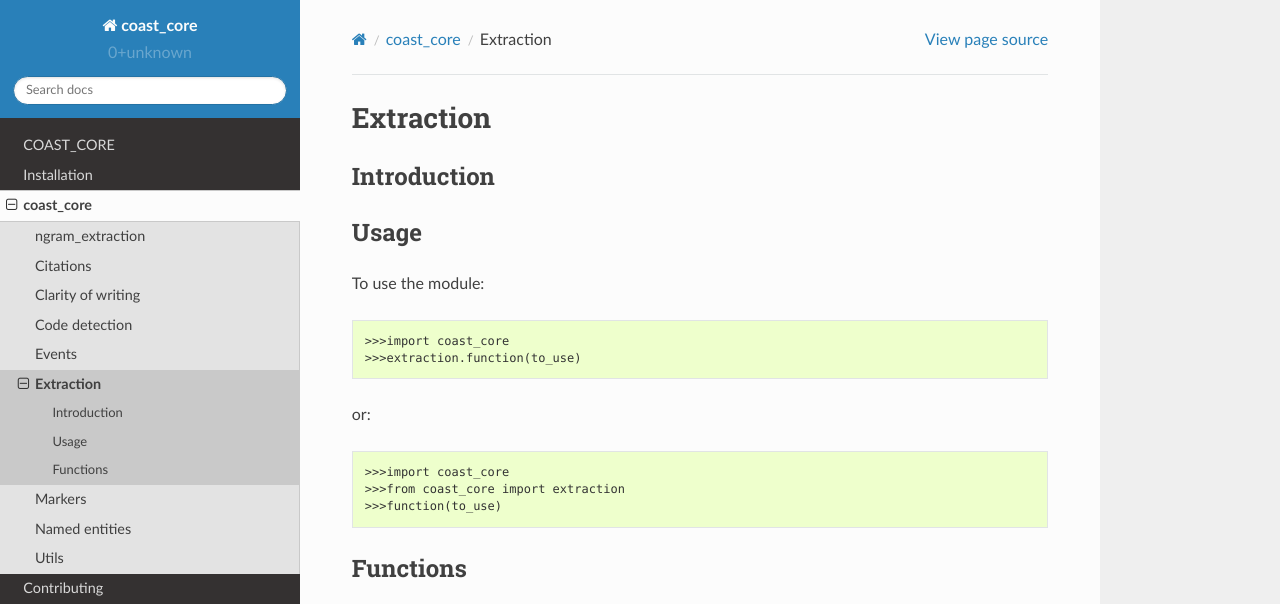
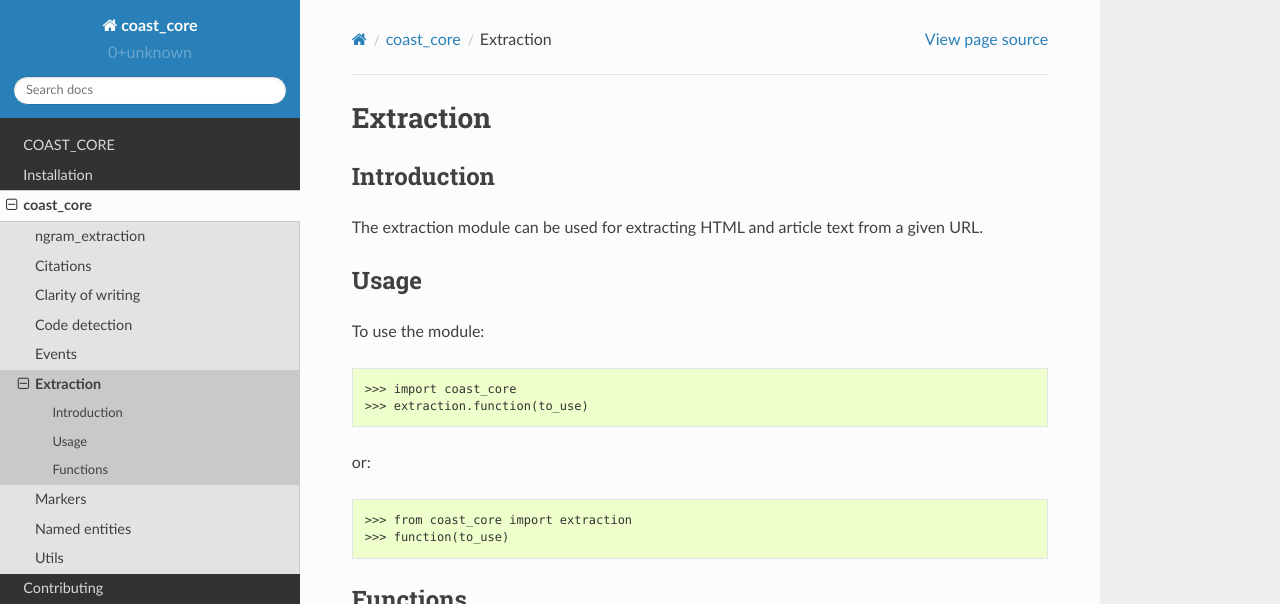
Before and after one commit to serenpa/coast_core, a Sphinx documentation site: the page built from docs/source/modules/extraction.rst, in a window 1280 px wide and 928 px high, cut to the strip 0-604 px from the top of the window. Built offline with Sphinx 7.4.7 and the Read the Docs theme 2.0.0, drawn with Linux system fonts in a browser that asks for light colours.

Commit message:
Updated the extraction documentation

```diff
--- a/docs/source/modules/extraction.rst
+++ b/docs/source/modules/extraction.rst
@@ -5,20 +5,24 @@ Extraction
 
 Introduction
 ------------
+The extraction module can be used for extracting HTML and article text from a given URL.
 
 Usage
 -----
 
-To use the module::
+To use the module:
 
->>>import coast_core
->>>extraction.function(to_use)
+.. code-block:: console
 
-or::
+    >>> import coast_core
+    >>> extraction.function(to_use)
 
->>>import coast_core
->>>from coast_core import extraction
->>>function(to_use)
+or:
+
+.. code-block:: console
+
+    >>> from coast_core import extraction
+    >>> function(to_use)
 
 Functions
 ---------
```
Also changed, not shown: 1 other file.
